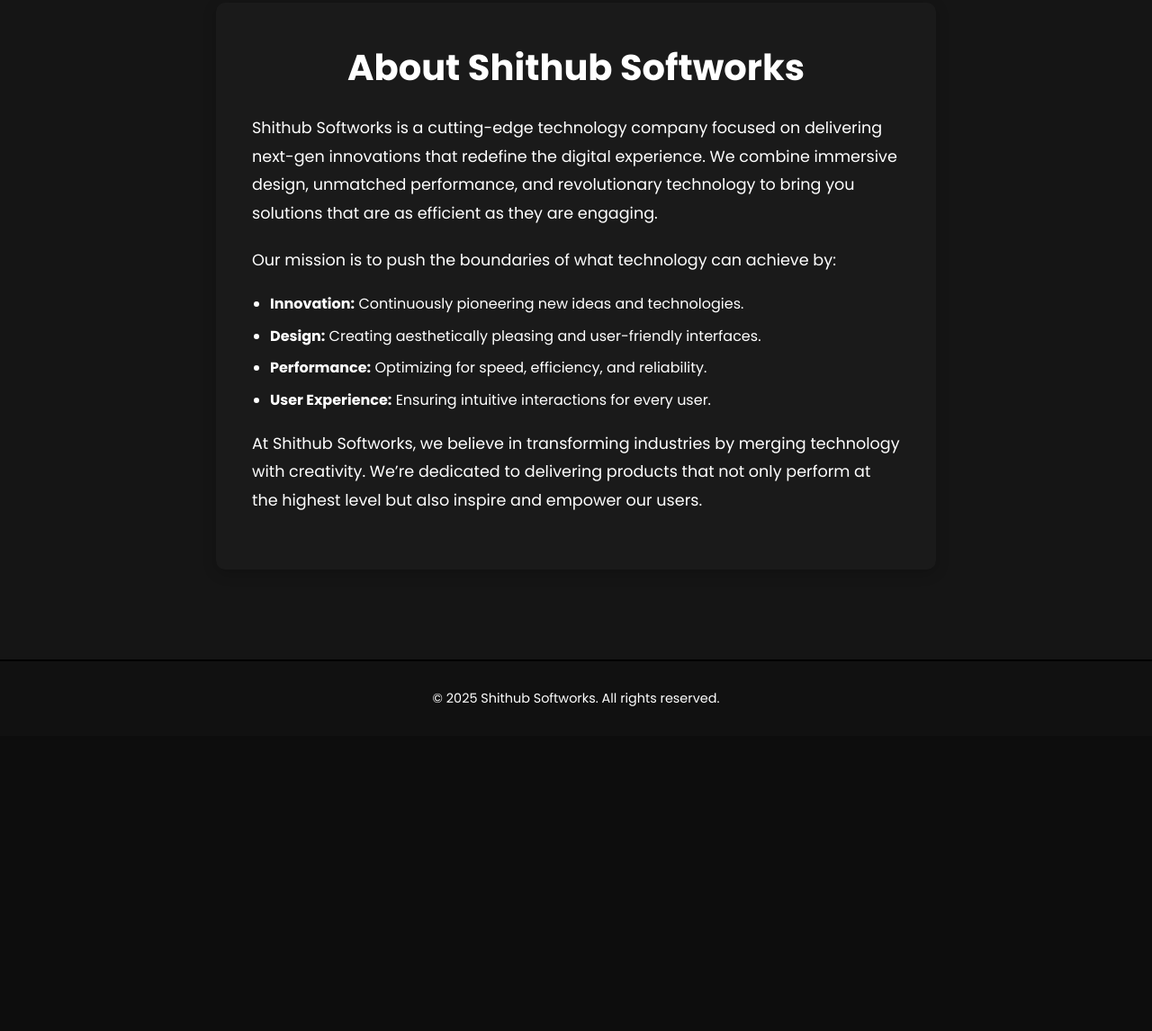
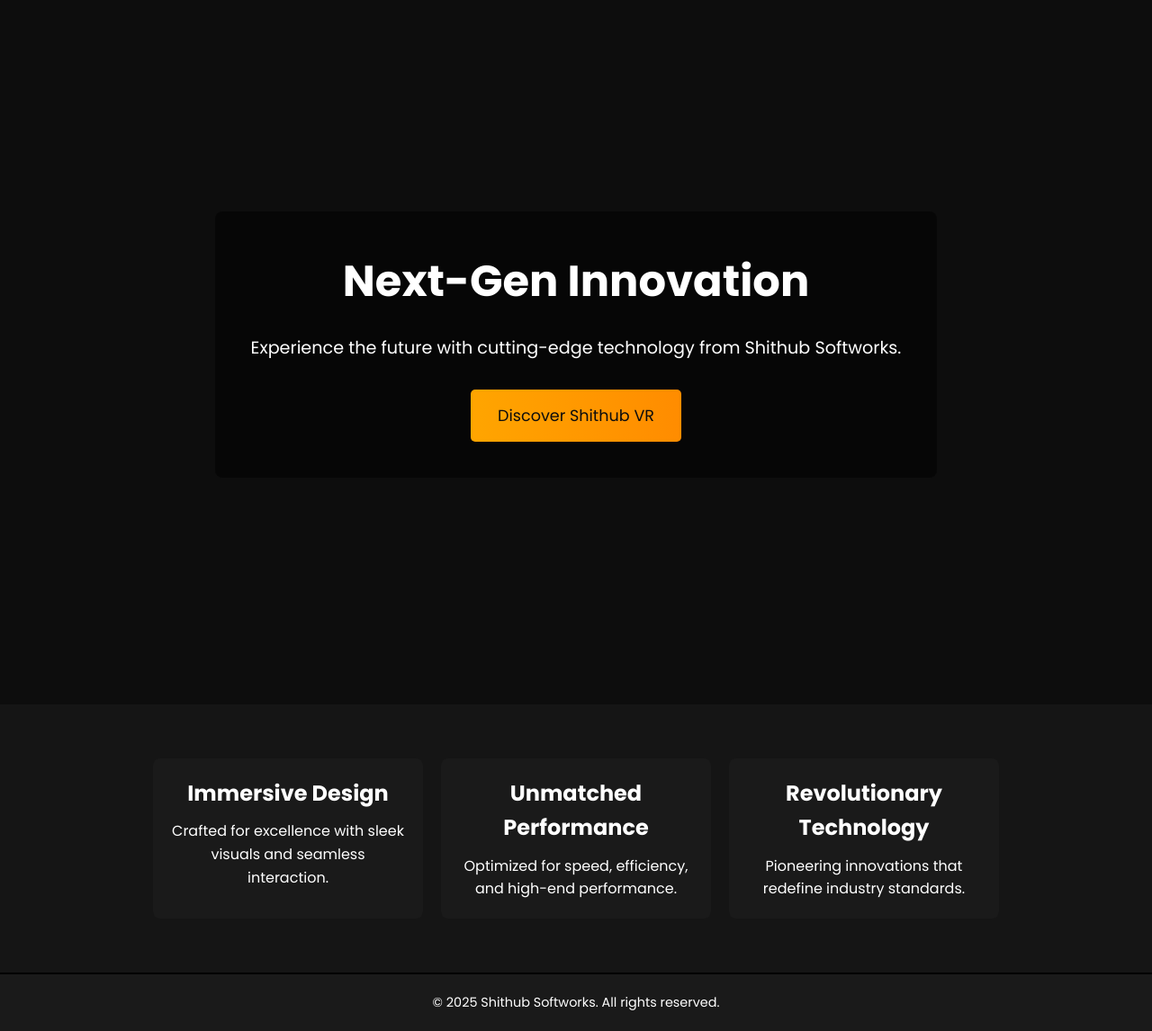
Before and after one commit to DimixietySH/shithubsite, a plain HTML site: page index.html in a window 1280 px wide. Shown: the part 97-1243 px from the top of the page at 90% size. Before the commit the page ends 915 px from the top, so only its background shows below. Drawn offline with Linux system fonts and the light colour scheme.

Commit message:
Update index.html

```diff
--- a/index.html
+++ b/index.html
@@ -1,66 +1,12 @@
+
 <!DOCTYPE html>
 <html lang="en">
 <head>
   <meta charset="UTF-8" />
   <meta name="viewport" content="width=device-width, initial-scale=1.0" />
-  <title>About | Shithub Softworks</title>
+  <title>Shithub Softworks</title>
   <link rel="stylesheet" href="styles.css" />
   <link href="https://fonts.googleapis.com/css2?family=Poppins:wght@400;600;700&display=swap" rel="stylesheet">
-  <style>
-    /* About page specific styles */
-    .about-section {
-      padding: 100px 20px;
-      background: #151515;
-      min-height: 80vh;
-    }
-    .about-container {
-      max-width: 800px;
-      margin: auto;
-      background: var(--header-bg, #1a1a1a);
-      padding: 40px;
-      border-radius: 10px;
-      color: var(--text-color, #ffffff);
-      box-shadow: 0 4px 15px rgba(0, 0, 0, 0.2);
-    }
-    .about-container h1 {
-      font-size: 2.5rem;
-      margin-bottom: 20px;
-      text-align: center;
-    }
-    .about-container p {
-      font-size: 1.1rem;
-      margin-bottom: 20px;
-      line-height: 1.8;
-    }
-    .about-container ul {
-      list-style: disc;
-      padding-left: 20px;
-      margin-bottom: 20px;
-    }
-    .about-container li {
-      margin-bottom: 10px;
-    }
-
-    /* Global container */
-    .container {
-      width: 90%;
-      max-width: 1200px;
-      margin: 0 auto;
-    }
-
-    /* Standardized Footer Styling */
-    footer {
-      background: #111;
-      padding: 30px 0;
-      text-align: center;
-      color: #ffffff;
-      border-top: 2px solid #000; /* Consistent black border */
-      min-height: 60px;
-      display: flex;              /* Use flexbox for vertical centering */
-      align-items: center;        /* Center content vertically */
-      justify-content: center;    /* Center content horizontally */
-    }
-  </style>
 </head>
 <body>
   <!-- Header -->
@@ -69,8 +15,8 @@
       <div class="logo">Shithub Softworks</div>
       <nav>
         <ul>
-          <li><a href="index.html">Home</a></li>
-          <li><a href="about.html" class="active">About</a></li>
+          <li><a href="index.html" class="active">Home</a></li>
+          <li><a href="about.html">About</a></li>
           <li><a href="projects.html">Projects</a></li>
           <li><a href="#contact">Contact</a></li>
         </ul>
@@ -80,24 +26,30 @@
 
   <!-- Main Content -->
   <main>
-    <section class="about-section">
-      <div class="about-container">
-        <h1>About Shithub Softworks</h1>
-        <p>
-          Shithub Softworks is a cutting-edge technology company focused on delivering next-gen innovations that redefine the digital experience. We combine immersive design, unmatched performance, and revolutionary technology to bring you solutions that are as efficient as they are engaging.
-        </p>
-        <p>
-          Our mission is to push the boundaries of what technology can achieve by:
-        </p>
-        <ul>
-          <li><strong>Innovation:</strong> Continuously pioneering new ideas and technologies.</li>
-          <li><strong>Design:</strong> Creating aesthetically pleasing and user-friendly interfaces.</li>
-          <li><strong>Performance:</strong> Optimizing for speed, efficiency, and reliability.</li>
-          <li><strong>User Experience:</strong> Ensuring intuitive interactions for every user.</li>
-        </ul>
-        <p>
-          At Shithub Softworks, we believe in transforming industries by merging technology with creativity. We’re dedicated to delivering products that not only perform at the highest level but also inspire and empower our users.
-        </p>
+    <!-- Hero Section -->
+    <section class="hero">
+      <div class="hero-content">
+        <h1>Next-Gen Innovation</h1>
+        <p>Experience the future with cutting-edge technology from Shithub Softworks.</p>
+        <a href="shithub-vr.html" class="btn">Discover Shithub VR</a>
+      </div>
+    </section>
+
+    <!-- Features Section -->
+    <section id="features" class="features">
+      <div class="container">
+        <div class="feature-card">
+          <h2>Immersive Design</h2>
+          <p>Crafted for excellence with sleek visuals and seamless interaction.</p>
+        </div>
+        <div class="feature-card">
+          <h2>Unmatched Performance</h2>
+          <p>Optimized for speed, efficiency, and high-end performance.</p>
+        </div>
+        <div class="feature-card">
+          <h2>Revolutionary Technology</h2>
+          <p>Pioneering innovations that redefine industry standards.</p>
+        </div>
       </div>
     </section>
   </main>
```
